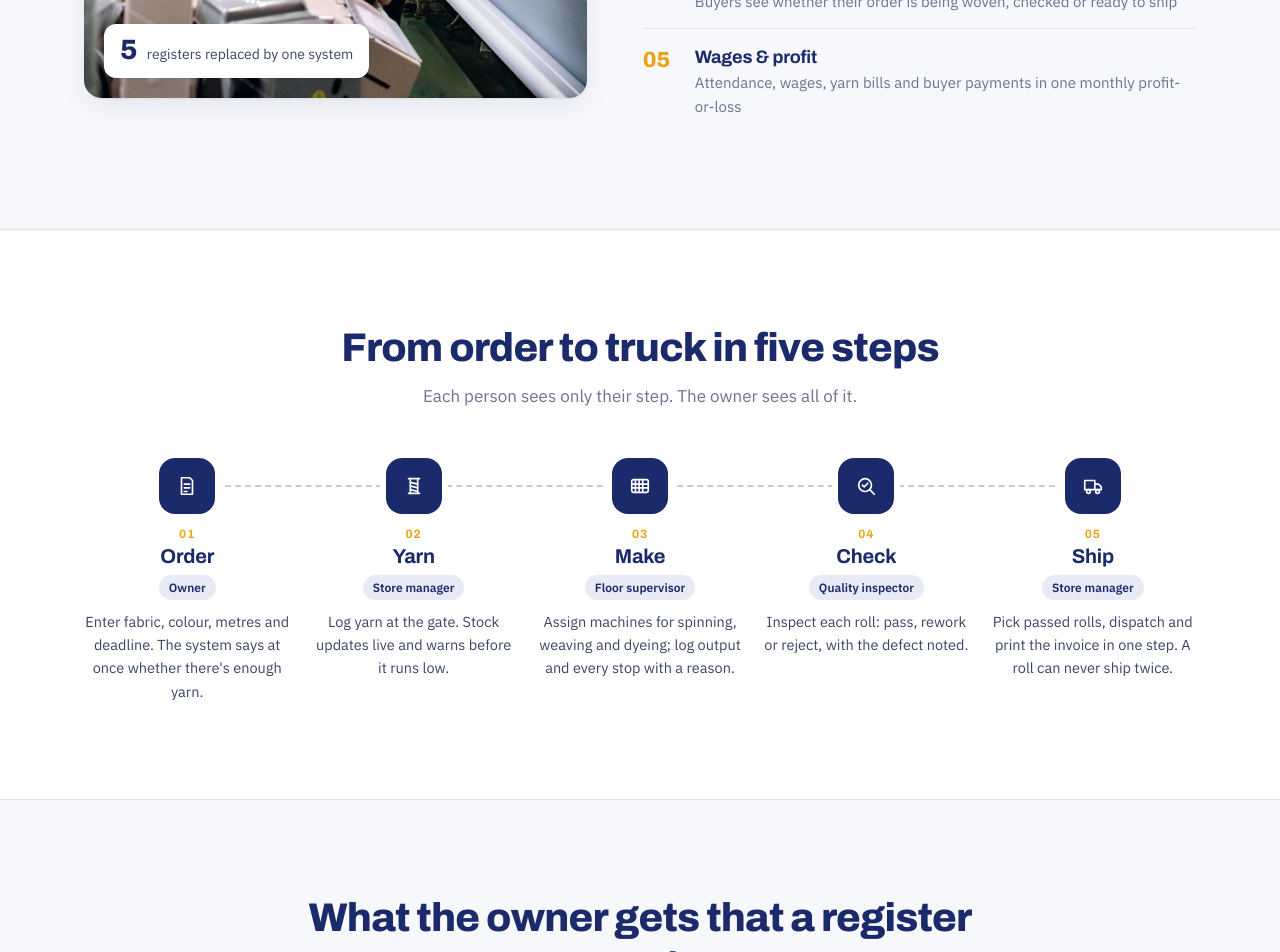
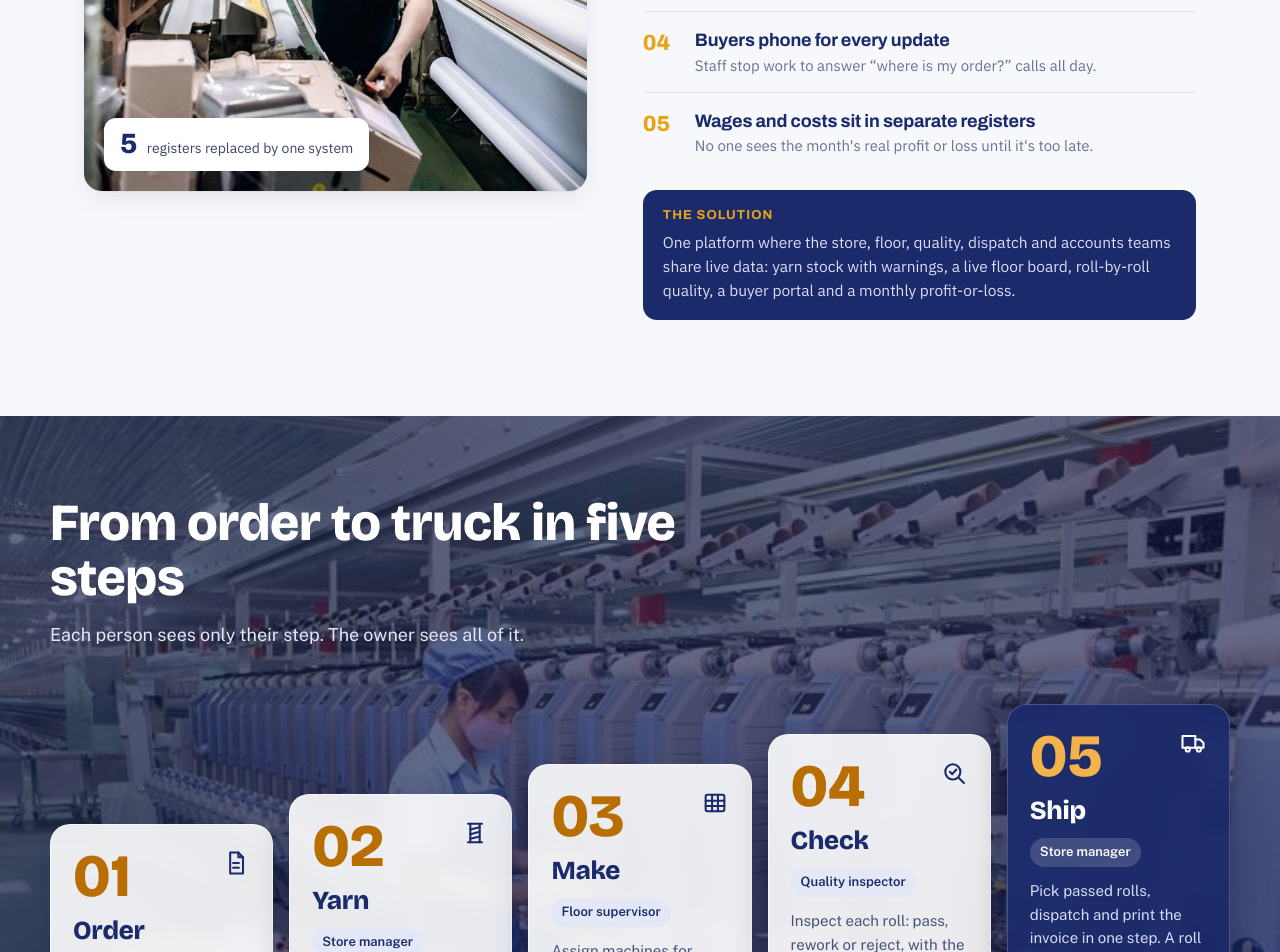
Before and after one commit to shubhamshubham66/Textile_Manufacturing_Platform, a React (Vite) app in the folder frontend/: page / in a window 1280 px wide. Shown: the part 1320-2272 px from the top of the page. Built offline with nearby package versions, Linux system fonts and the light colour scheme.

Commit message:
Landing: Watch demo, problem/solution, staircase steps, demo strip

```diff
--- a/frontend/index.html
+++ b/frontend/index.html
@@ -6,7 +6,7 @@
     <meta name="description" content="Everest Textile Mills: yarn, floor, quality, dispatch and the books in one platform." />
     <link rel="preconnect" href="https://fonts.googleapis.com" />
     <link rel="preconnect" href="https://fonts.gstatic.com" crossorigin />
-    <link href="https://fonts.googleapis.com/css2?family=Archivo:wght@500;600;700;800&family=IBM+Plex+Sans:wght@400;500;600;700&display=swap" rel="stylesheet" />
+    <link href="https://fonts.googleapis.com/css2?family=Archivo:wght@500;600;700;800&family=IBM+Plex+Sans:wght@400;500;600;700&family=Bricolage+Grotesque:opsz,wght@12..96,600;12..96,800&family=Public+Sans:wght@400;500;600&display=swap" rel="stylesheet" />
     <title>Everest Textile Mills</title>
   </head>
   <body>
--- a/frontend/src/components/About.jsx
+++ b/frontend/src/components/About.jsx
@@ -1,14 +1,13 @@
-// About: what the system gives the mill, one item per point.
-const POINTS = [
-  { title: "Yarn stock", text: "Live yarn stock with a low-stock warning, and a yarn check on every new order" },
-  { title: "Floor board", text: "Which order is on which machine, how far along, what's idle or broken" },
-  { title: "Roll quality", text: "Each roll inspected as pass, rework or reject, traced to its order and machine" },
-  { title: "Buyer portal", text: "Buyers see whether their order is being woven, checked or ready to ship" },
-  { title: "Wages & profit", text: "Attendance, wages, yarn bills and buyer payments in one monthly profit-or-loss" },
+// About: who Everest is, the five problems the mill had, and the solution.
+const PROBLEMS = [
+  { title: "Yarn stock lives in a notebook", text: "Nobody knows what's left until a machine stops for want of yarn." },
+  { title: "Orders are found by walking the floor", text: "Which order is on which machine, and how far along, is anyone's guess." },
+  { title: "Quality is noted on paper slips", text: "Rejected rolls can't be traced back to the order or machine that made them." },
+  { title: "Buyers phone for every update", text: "Staff stop work to answer \u201cwhere is my order?\u201d calls all day." },
+  { title: "Wages and costs sit in separate registers", text: "No one sees the month's real profit or loss until it's too late." },
 ];
 
-// Photo of the weaving floor on the left, numbered list on the right.
-function About() {
+export default function About() {
   return (
     <section id="about" className="lp-section">
       <div className="lp-inner lp-av-split">
@@ -18,13 +17,21 @@ function About() {
             <b>5</b> registers replaced by one system
           </figcaption>
         </figure>
+
         <div>
           <div className="lp-head lp-head-left">
+            <span className="lp-eyebrow">About Everest Textile Mills</span>
             <h2>The mill&apos;s memory lives in people. We put it in one system.</h2>
-            <p>Orders get delayed, machines sit idle, and nobody knows what a single roll really cost.</p>
+            <p>
+              Everest spins, weaves and dyes cotton fabric under one roof, with a
+              store, a machine floor, quality checks and dispatch. Until now all
+              of it ran on notebooks, slips and phone calls.
+            </p>
           </div>
+
+          <h3 className="lp-av-label">The problem</h3>
           <ol className="lp-av-list">
-            {POINTS.map(({ title, text }, i) => (
+            {PROBLEMS.map(({ title, text }, i) => (
               <li key={title}>
                 <span className="lp-av-no">{String(i + 1).padStart(2, "0")}</span>
                 <div>
@@ -34,10 +41,17 @@ function About() {
               </li>
             ))}
           </ol>
+
+          <div className="lp-av-solution">
+            <h3>The solution</h3>
+            <p>
+              One platform where the store, floor, quality, dispatch and accounts
+              teams share live data: yarn stock with warnings, a live floor board,
+              roll-by-roll quality, a buyer portal and a monthly profit-or-loss.
+            </p>
+          </div>
         </div>
       </div>
     </section>
   );
 }
-
-export default About;
--- a/frontend/src/components/Hero.jsx
+++ b/frontend/src/components/Hero.jsx
@@ -24,10 +24,10 @@ export default function Hero() {
 
           <div className="lp-phero-cta">
             <a href="/login" className="lp-pbtn lp-pbtn-solid">
-              Login to your account
+              Login
             </a>
-            <a href="#features" className="lp-pbtn lp-pbtn-line" onClick={(e) => scrollTo("features", e)}>
-              See what it does
+            <a href="#how" className="lp-pbtn lp-pbtn-line" onClick={(e) => scrollTo("how", e)}>
+              <span className="lp-pbtn-play" aria-hidden>▶</span> Watch demo
             </a>
           </div>
         </div>
--- a/frontend/src/components/HowItWorks.jsx
+++ b/frontend/src/components/HowItWorks.jsx
@@ -1,59 +1,86 @@
-import { IconOrder, IconSpool, IconLoom, IconCheck, IconTruck } from "./landing/Icons.jsx";
+// How it works: five steps from order to truck, as cards that step up like a
+// staircase over a photo of the mill floor. The last step (Ship) is dark.
+const ICON = {
+  order: (
+    <>
+      <path d="M7 3h7l4 4v14H7z" />
+      <path d="M14 3v4h4" />
+      <path d="M9.5 12h5M9.5 16h5" />
+    </>
+  ),
+  yarn: (
+    <>
+      <path d="M6 4h12M6 20h12" />
+      <path d="M8 4v16M16 4v16" />
+      <path d="M8 9l8-2M8 13l8-2M8 17l8-2" />
+    </>
+  ),
+  make: (
+    <>
+      <rect x="4" y="5" width="16" height="14" rx="1.5" />
+      <path d="M4 10h16M4 14.5h16M9.5 5v14M14.5 5v14" />
+    </>
+  ),
+  check: (
+    <>
+      <circle cx="11" cy="11" r="6.5" />
+      <path d="M8.5 11l2 2 3.5-4" />
+      <path d="M16 16l4.5 4.5" />
+    </>
+  ),
+  ship: (
+    <>
+      <path d="M3 6h11v10H3z" />
+      <path d="M14 9h4l3 3v4h-7" />
+      <circle cx="7.5" cy="17.5" r="1.8" />
+      <circle cx="17" cy="17.5" r="1.8" />
+    </>
+  ),
+};
 
-// How it works: the five steps an order goes through, in order, with the role
-// that handles each step. A thread runs through them like warp through a loom.
 const STEPS = [
-  {
-    title: "Order",
-    who: "Owner",
-    Icon: IconOrder,
-    text: "Enter fabric, colour, metres and deadline. The system says at once whether there's enough yarn.",
-  },
-  {
-    title: "Yarn",
-    who: "Store manager",
-    Icon: IconSpool,
-    text: "Log yarn at the gate. Stock updates live and warns before it runs low.",
-  },
-  {
-    title: "Make",
-    who: "Floor supervisor",
-    Icon: IconLoom,
-    text: "Assign machines for spinning, weaving and dyeing; log output and every stop with a reason.",
-  },
-  {
-    title: "Check",
-    who: "Quality inspector",
-    Icon: IconCheck,
-    text: "Inspect each roll: pass, rework or reject, with the defect noted.",
-  },
-  {
-    title: "Ship",
-    who: "Store manager",
-    Icon: IconTruck,
-    text: "Pick passed rolls, dispatch and print the invoice in one step. A roll can never ship twice.",
-  },
+  { icon: "order", title: "Order", who: "Owner", text: "Enter fabric, colour, metres and deadline. The system says at once whether there's enough yarn." },
+  { icon: "yarn", title: "Yarn", who: "Store manager", text: "Log yarn at the gate. Stock updates live and warns before it runs low." },
+  { icon: "make", title: "Make", who: "Floor supervisor", text: "Assign machines for spinning, weaving and dyeing; log output and every stop with a reason." },
+  { icon: "check", title: "Check", who: "Quality inspector", text: "Inspect each roll: pass, rework or reject, with the defect noted." },
+  { icon: "ship", title: "Ship", who: "Store manager", text: "Pick passed rolls, dispatch and print the invoice in one step. A roll can never ship twice." },
 ];
 
 export default function HowItWorks() {
   return (
-    <section id="how" className="lp-section lp-section-tint">
-      <div className="lp-inner">
-        <div className="lp-head">
+    <section id="how" className="lp-stairs">
+      <div className="lp-stairs-inner">
+        <div className="lp-stairs-head">
           <h2>From order to truck in five steps</h2>
           <p>Each person sees only their step. The owner sees all of it.</p>
         </div>
 
-        <ol className="lp-steps">
-          {STEPS.map(({ title, who, Icon, text }, i) => (
-            <li key={title} className="lp-step">
-              <span className="lp-step-knot">
-                <Icon />
-              </span>
-              <span className="lp-step-no">{String(i + 1).padStart(2, "0")}</span>
-              <h3>{title}</h3>
-              <span className="lp-step-who">{who}</span>
-              <p>{text}</p>
+        <ol className="lp-stairs-steps">
+          {STEPS.map((s, i) => (
+            <li
+              key={s.title}
+              className={`lp-stair ${i === STEPS.length - 1 ? "is-last" : ""}`}
+              style={{ "--i": i }}
+            >
+              <div className="lp-stair-top">
+                <span className="lp-stair-no">{String(i + 1).padStart(2, "0")}</span>
+                <svg
+                  width="28"
+                  height="28"
+                  viewBox="0 0 24 24"
+                  fill="none"
+                  stroke="currentColor"
+                  strokeWidth="1.75"
+                  strokeLinecap="round"
+                  strokeLinejoin="round"
+                  aria-hidden="true"
+                >
+                  {ICON[s.icon]}
+                </svg>
+              </div>
+              <h3>{s.title}</h3>
+              <span className="lp-stair-who">{s.who}</span>
+              <p>{s.text}</p>
             </li>
           ))}
         </ol>
--- a/frontend/src/landing.css
+++ b/frontend/src/landing.css
@@ -447,67 +447,6 @@
   margin: 0 0 28px;
 }
 
-/* How it works: a thread through five knots */
-.lp-steps {
-  list-style: none;
-  margin: 0;
-  padding: 0;
-  display: grid;
-  grid-template-columns: repeat(5, minmax(0, 1fr));
-  gap: 20px;
-  position: relative;
-}
-.lp-steps::before {
-  content: "";
-  position: absolute;
-  top: 27px;
-  left: 10%;
-  right: 10%;
-  border-top: 2px dashed rgba(27, 42, 107, 0.25);
-}
-.lp-step {
-  position: relative;
-  text-align: center;
-}
-.lp-step-knot {
-  position: relative;
-  z-index: 1;
-  width: 56px;
-  height: 56px;
-  margin: 0 auto 14px;
-  display: grid;
-  place-items: center;
-  border-radius: 16px;
-  background: var(--lp-indigo);
-  color: #fff;
-  box-shadow: 0 0 0 6px var(--lp-white);
-}
-.lp-step-no {
-  display: block;
-  font: 700 12px/1 var(--lp-display);
-  color: var(--lp-haldi);
-  letter-spacing: 0.08em;
-  margin-bottom: 4px;
-}
-.lp-step h3 {
-  font-size: 20px;
-  margin: 0 0 6px;
-}
-.lp-step-who {
-  display: inline-block;
-  font-size: 12px;
-  font-weight: 600;
-  color: var(--lp-indigo);
-  background: var(--lp-indigo-soft);
-  padding: 3px 10px;
-  border-radius: 999px;
-  margin-bottom: 10px;
-}
-.lp-step p {
-  font-size: 14.5px;
-  color: var(--lp-text);
-}
-
 /* Features */
 .lp-features {
   display: grid;
@@ -804,11 +743,6 @@
   }
   .lp-hero-inner { gap: 40px; }
   .lp-board { max-width: 620px; }
-  .lp-steps {
-    grid-template-columns: repeat(3, minmax(0, 1fr));
-    row-gap: 36px;
-  }
-  .lp-steps::before { display: none; }
   .lp-footer-grid { grid-template-columns: 1fr 1fr; }
   .lp-footer-brand { grid-column: 1 / -1; }
 }
@@ -851,15 +785,6 @@
   .lp-loss-value { font-size: 26px; }
   .lp-section { padding: 64px 0; }
   .lp-head { margin-bottom: 32px; }
-  .lp-steps { grid-template-columns: 1fr; row-gap: 20px; }
-  .lp-step {
-    display: grid;
-    grid-template-columns: 56px 1fr;
-    column-gap: 14px;
-    text-align: left;
-  }
-  .lp-step-knot { grid-row: span 4; margin: 0; }
-  .lp-step-who { justify-self: start; }
   .lp-usp { padding: 24px; }
   .lp-formula { gap: 8px; }
   .lp-formula b { font-size: 17px; }
@@ -991,3 +916,124 @@
 @media (max-width: 640px) {
   .lp-av-photo figcaption { position: static; max-width: none; margin-top: 12px; box-shadow: none; border: 1px solid var(--lp-line); }
 }
+
+/* About: eyebrow, problem label, solution box */
+.lp-eyebrow {
+  display: inline-block; font-size: 13px; font-weight: 600; letter-spacing: 0.06em;
+  text-transform: uppercase; color: var(--lp-indigo); background: var(--lp-haldi-soft);
+  padding: 4px 10px; border-radius: 999px; margin-bottom: 12px;
+}
+.lp-av-label {
+  font-size: 13px !important; text-transform: uppercase; letter-spacing: 0.08em;
+  color: var(--lp-madder) !important; margin: 0 0 4px;
+}
+.lp-av-solution {
+  margin-top: 18px; padding: 18px 20px; border-radius: 14px;
+  background: var(--lp-indigo); color: #d9def3;
+}
+.lp-av-solution h3 {
+  color: var(--lp-haldi) !important; font-size: 13px; text-transform: uppercase;
+  letter-spacing: 0.08em; margin: 0 0 6px;
+}
+.lp-av-solution p { font-size: 15.5px; line-height: 1.55; }
+.lp-pbtn-play { font-size: 11px; margin-right: 8px; }
+
+/* Demo / CTA strip */
+.lp-cta-strip {
+  background-color: var(--lp-indigo);
+  background-image:
+    repeating-linear-gradient(90deg, rgba(255, 255, 255, 0.04) 0 1px, transparent 1px 26px),
+    repeating-linear-gradient(0deg, rgba(232, 163, 23, 0.07) 0 1px, transparent 1px 26px);
+  padding: 56px 0;
+}
+.lp-cta-inner { display: flex; align-items: center; justify-content: space-between; gap: 24px; flex-wrap: wrap; }
+.lp-cta-strip h2 { color: #fff !important; font-size: clamp(26px, 3vw, 36px); margin: 0 0 6px; }
+.lp-cta-strip p { color: #c7cdea; font-size: 17px; }
+.lp-cta-actions { display: flex; gap: 12px; flex-wrap: wrap; }
+.lp-btn-ghost-light { color: #fff; border-color: rgba(255, 255, 255, 0.6); background: transparent; }
+.lp-btn-ghost-light:hover { background: rgba(255, 255, 255, 0.1); border-color: #fff; }
+@media (max-width: 640px) {
+  .lp-cta-actions, .lp-cta-actions .lp-btn { width: 100%; }
+}
+
+/* ---------- How it works: staircase over a mill photo ---------- */
+.lp-stairs {
+  --st-display: "Bricolage Grotesque", var(--lp-display);
+  font-family: "Public Sans", var(--lp-body);
+  color: #1b2a6b;
+  padding: 80px 48px 72px;
+  background-image:
+    linear-gradient(rgba(14, 24, 70, 0.64), rgba(14, 24, 70, 0.64)),
+    url(/images/winding-floor.jpg);
+  background-size: cover;
+  background-position: center 35%;
+}
+.lp-stairs-inner { max-width: 1180px; margin: 0 auto; }
+.lp-stairs-head { max-width: 640px; }
+.lp-stairs h2 {
+  margin: 0;
+  font-family: var(--st-display);
+  font-size: clamp(34px, 4.4vw, 52px);
+  line-height: 1.05;
+  font-weight: 800;
+  color: #fff;
+}
+.lp-stairs-head p { margin: 16px 0 0; font-size: 18px; line-height: 1.5; color: #e3e8f8; }
+.lp-stairs-steps {
+  list-style: none;
+  margin: 56px 0 0;
+  padding: 0;
+  display: grid;
+  grid-template-columns: repeat(5, minmax(0, 1fr));
+  gap: 16px;
+  align-items: end;
+}
+.lp-stair {
+  box-sizing: border-box;
+  min-height: calc(320px + var(--i) * 30px);
+  background: rgba(255, 255, 255, 0.9);
+  border: 1px solid rgba(255, 255, 255, 0.65);
+  border-radius: 20px;
+  box-shadow: 0 14px 34px rgba(8, 14, 50, 0.28);
+  -webkit-backdrop-filter: blur(8px);
+  backdrop-filter: blur(8px);
+  padding: 24px 22px 26px;
+  display: flex;
+  flex-direction: column;
+  gap: 12px;
+}
+.lp-stair-top { display: flex; justify-content: space-between; align-items: flex-start; color: #1b2a6b; }
+.lp-stair-no { font-family: var(--st-display); font-size: 60px; line-height: 0.9; font-weight: 800; color: #b86e00; }
+.lp-stair h3 { margin: 0; font-family: var(--st-display); font-size: 26px; font-weight: 800; color: #1b2a6b; }
+.lp-stair-who {
+  align-self: flex-start;
+  background: #e4e8f6;
+  color: #1b2a6b;
+  font-size: 13px;
+  font-weight: 600;
+  padding: 4px 10px;
+  border-radius: 999px;
+}
+.lp-stair p { margin: 0; font-size: 15px; line-height: 1.55; color: #4b5478; }
+/* Last step: the truck leaves, so it's the dark one */
+.lp-stair.is-last {
+  background: rgba(27, 42, 107, 0.93);
+  border-color: rgba(255, 255, 255, 0.2);
+  box-shadow: 0 14px 34px rgba(8, 14, 50, 0.35);
+}
+.lp-stair.is-last .lp-stair-top { color: #fff; }
+.lp-stair.is-last .lp-stair-no { color: #f2b24c; }
+.lp-stair.is-last h3 { color: #fff; }
+.lp-stair.is-last .lp-stair-who { background: rgba(255, 255, 255, 0.16); color: #fff; }
+.lp-stair.is-last p { color: #d5dbf2; }
+
+@media (max-width: 1080px) {
+  .lp-stairs-steps { grid-template-columns: repeat(3, minmax(0, 1fr)); align-items: stretch; }
+  .lp-stair { min-height: 0; }
+}
+@media (max-width: 640px) {
+  .lp-stairs { padding: 64px 16px 56px; }
+  .lp-stairs-head p { font-size: 16.5px; }
+  .lp-stairs-steps { grid-template-columns: 1fr; margin-top: 36px; gap: 12px; }
+  .lp-stair-no { font-size: 46px; }
+}
--- a/frontend/src/pages/Landing.jsx
+++ b/frontend/src/pages/Landing.jsx
@@ -4,6 +4,7 @@ import About from "../components/About.jsx";
 import HowItWorks from "../components/HowItWorks.jsx";
 import Features from "../components/Features.jsx";
 import AiSection from "../components/AiSection.jsx";
+import CtaStrip from "../components/CtaStrip.jsx";
 import Footer from "../components/Footer.jsx";
 import ChatBubble from "../components/ChatBubble.jsx";
 import "../landing.css";
@@ -20,6 +21,7 @@ export default function Landing() {
         <HowItWorks />
         <Features />
         <AiSection />
+        <CtaStrip />
       </main>
       <Footer />
       <ChatBubble />
```
Also changed, not shown: frontend/src/components/CtaStrip.jsx (added, +22 -0 lines), frontend/src/pages/Login.jsx (+10 -1 lines), frontend/public/images/winding-floor.jpg (added), 1 other file (tests, documents, lock files or other folders).
